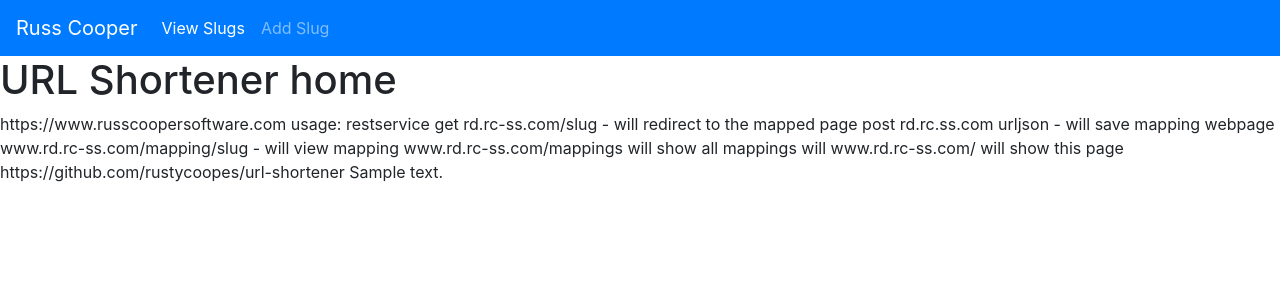
After one commit to rustycoopes/url-shortener, a Flask app: template templates/index.html in a window 1280 px wide. The commit adds this page. Shown: the top 300 px of the page. Run offline with Flask 2, Linux system fonts and the light colour scheme; the template is opened without the code that fills it: most values are stand-ins (such as "Sample title", 1, 10 or a date in 2020); some libraries are stand-ins or nearby versions.

Commit message:
add home page

```diff
--- a/templates/base.html
+++ b/templates/base.html
@@ -6,7 +6,7 @@
 </head>
 <body>
     <nav class="navbar navbar-expand-lg navbar-dark bg-primary">
-        <a class="navbar-brand" href="#">Russ Cooper</a>
+        <a class="navbar-brand" href="/">Russ Cooper</a>
         <button class="navbar-toggler" type="button" data-toggle="collapse" data-target="#navbarNavAltMarkup" aria-controls="navbarNavAltMarkup" aria-expanded="false" aria-label="Toggle navigation">
           <span class="navbar-toggler-icon"></span>
         </button>
--- /dev/null
+++ b/templates/index.html
@@ -0,0 +1,23 @@
+{% extends "base.html" %}
+{% block title%}Url Shortener {% endblock%}
+{% block headline%}URL Shortener home{% endblock%}
+{% block content %}
+<h1>
+
+</h1>
+https://www.russcoopersoftware.com
+
+usage:
+    restservice
+        get  rd.rc-ss.com/slug   - will redirect to the mapped page
+        post rd.rc.ss.com  urljson - will save mapping
+
+    webpage
+        www.rd.rc-ss.com/mapping/slug - will view mapping
+        www.rd.rc-ss.com/mappings will show all mappings will
+        www.rd.rc-ss.com/  will show this page
+
+https://github.com/rustycoopes/url-shortener
+
+{{content}}
+{% endblock %}
--- a/webserver.py
+++ b/webserver.py
@@ -6,6 +6,11 @@ app = Flask(__name__)
 from invalid_usage import InvalidUsage
 from validation import validate_shortener_request
 from datastore import MappingCollection
+
+
+@app.route("/home", methods=["GET"])
+def view_home():
+    return render_template("index.html", content="")
 
 
 @app.route("/mappings", methods=["GET"])
@@ -28,13 +33,14 @@ def serve(slug=None):
         else:
             return jsonify({"error":"mapping not found, url to redirect could not be performed."})
 
+
 @app.route("/", methods=["GET", "POST"])
 def serve_or_save():
 
     errors = validate_shortener_request(request)
+
     if errors is not None:
-       # TODO : Redirect to a home page
-       raise InvalidUsage(errors)
+        return render_template("index.html", content="")
 
     slug = request.json.get("slug", None)
     url = request.json.get("url", None)
```
